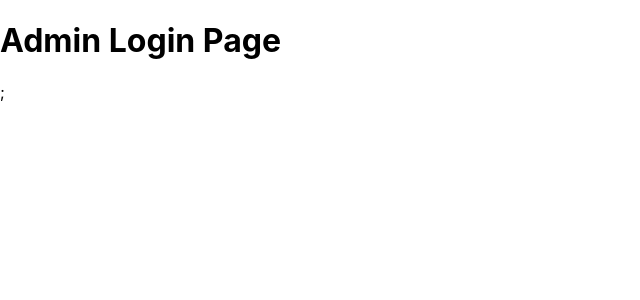
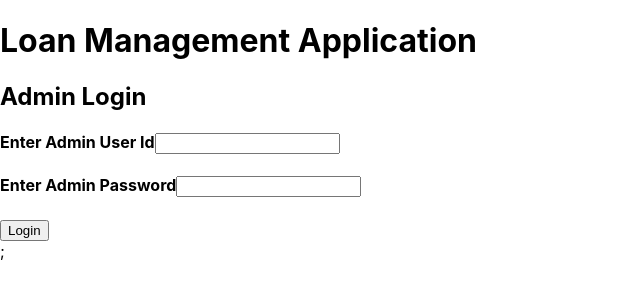
Before and after one commit to njshah301/Loan_Management_System, a React (Create React App) app in the folder frontend/: page /login_admin in a window 1280 px wide. Shown: the top 300 px of the page, without its empty margins (0-640 px from the left). Built offline with nearby package versions, Linux system fonts and the light colour scheme.

Commit message:
Login page created with API call to backend for authentication

```diff
--- a/frontend/package.json
+++ b/frontend/package.json
@@ -6,6 +6,7 @@
     "@testing-library/jest-dom": "^5.17.0",
     "@testing-library/react": "^13.4.0",
     "@testing-library/user-event": "^13.5.0",
+    "axios": "^1.5.0",
     "react": "^18.2.0",
     "react-dom": "^18.2.0",
     "react-router-dom": "^6.15.0",
--- a/frontend/src/components/AdminLogin.js
+++ b/frontend/src/components/AdminLogin.js
@@ -1,10 +1,40 @@
 import { Outlet, Link } from "react-router-dom";
+import { useState } from "react";
+import { authenticateAdmin } from "./api";
 
 const AdminLogin=()=>{
+     const [userId, setUserId] = useState("");
+     const [password, setPassword] = useState("");
+      const onUserIdChange = (e) => {
+        setUserId(e.target.value);
+      };
+      const onPasswordChange = (e) => {
+        setPassword(e.target.value);
+      };
+
+      const handleAdminLogin = async (e) => {
+        e.preventDefault();
+        const credentials={
+            userId,
+            password
+        };
+        await authenticateAdmin(credentials);
+      };
     return(
         <div>
-            <h1>Admin Login Page</h1>
+            <h1>Loan Management Application</h1>
+            <h2> Admin Login</h2>
+            <form onSubmit={handleAdminLogin}>
+                <h4> Enter Admin User Id
+                    <input type="text" className="AdminUserId" onChange={onUserIdChange}></input>
+                </h4>
+                <h4> Enter Admin Password
+                    <input type="text" className="AdminPassword" onChange={onPasswordChange}></input>
+                </h4>
+                <button type="submit">Login</button>
+            </form>
         </div>
+
     )
 }
 
--- /dev/null
+++ b/frontend/src/components/api.js
@@ -0,0 +1,10 @@
+import axios from "axios";
+
+const authenticateAdmin = async (credentials) => {
+  const response = await axios.post(
+    "http://localhost:8080/api/adminlogin",
+    credentials
+  );
+};
+
+export {authenticateAdmin };
```
Also changed, not shown: 1 other file (tests, documents, lock files or other folders).
